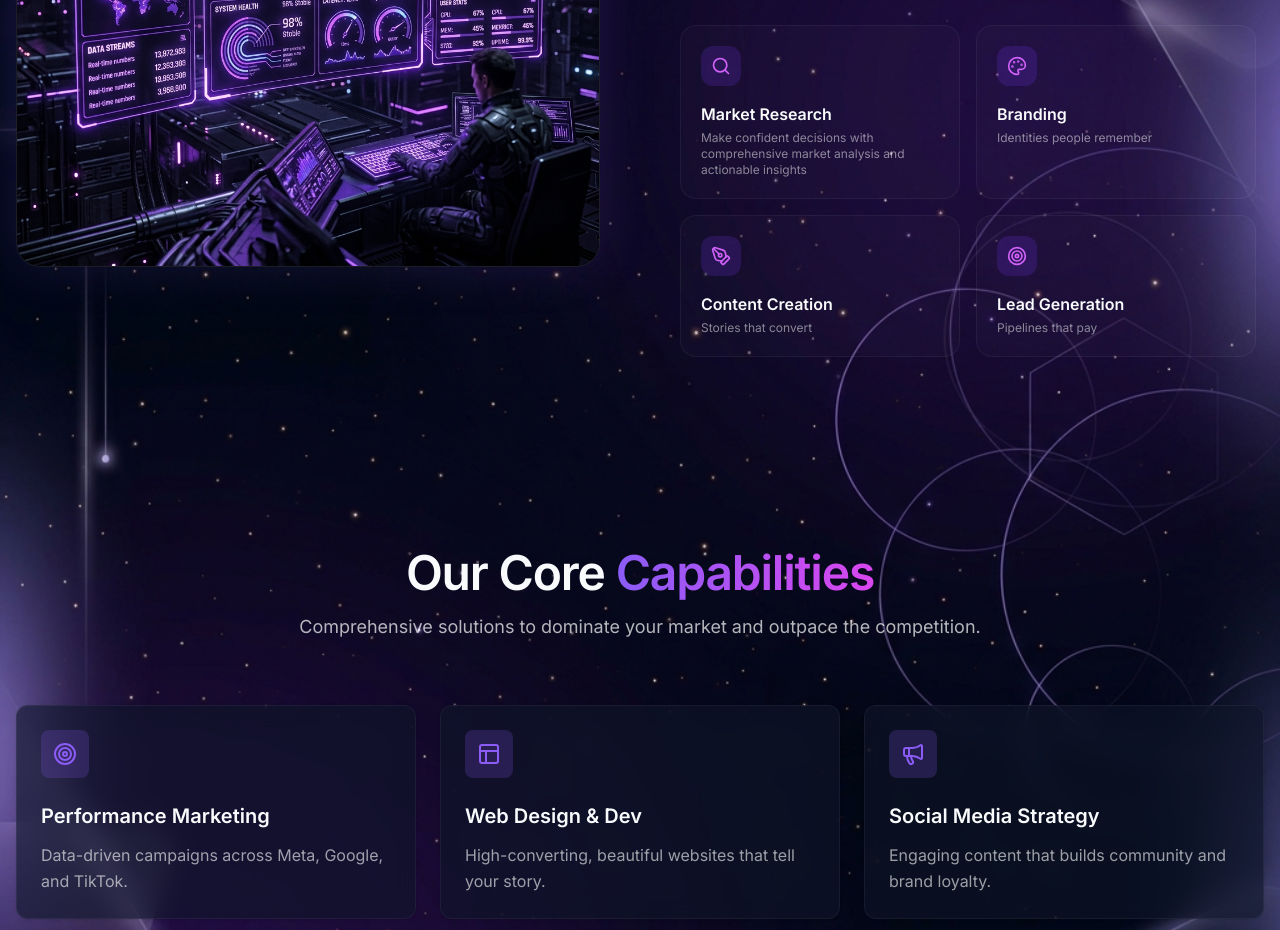
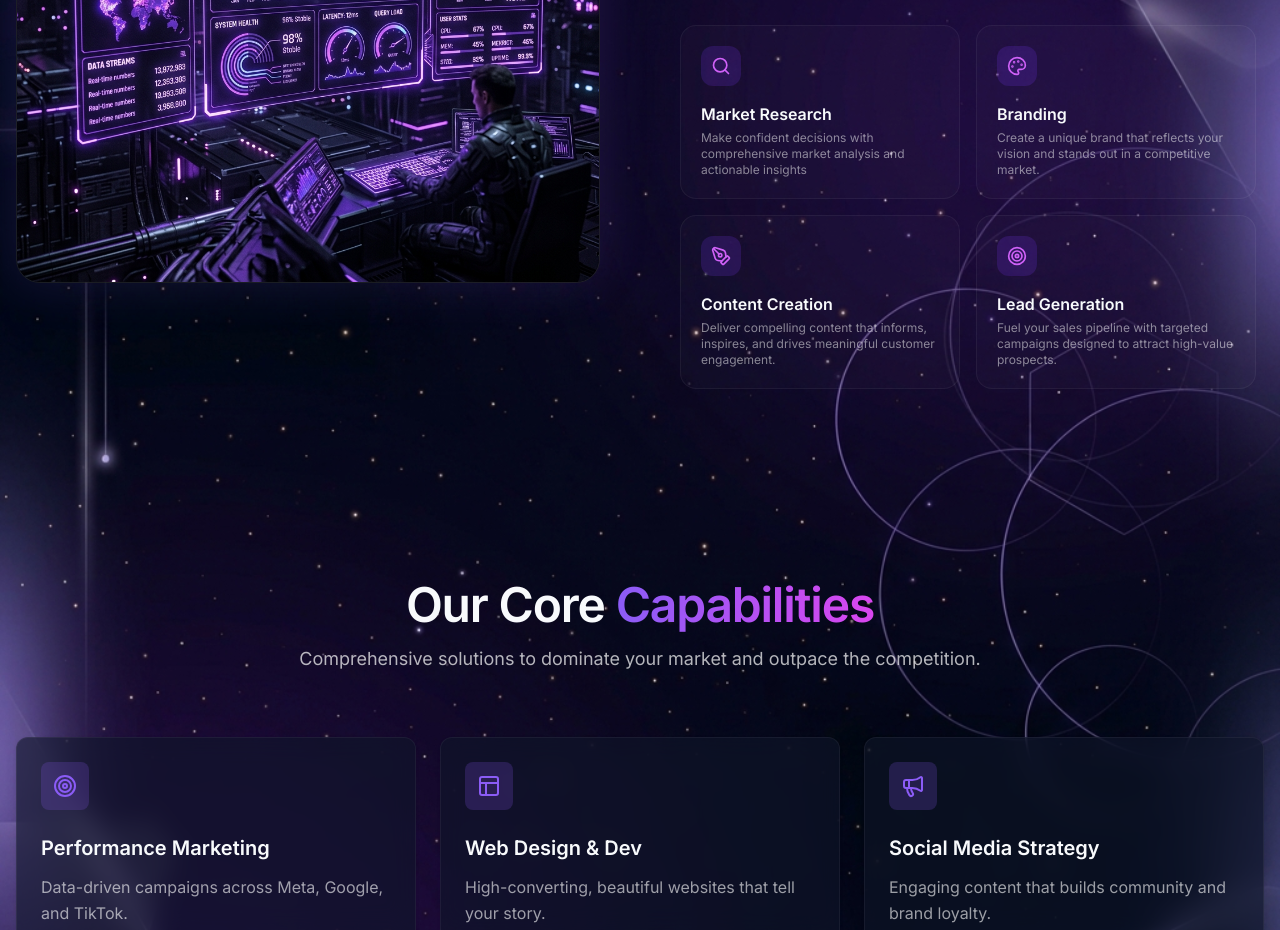
Before and after one commit to chandhirasekar/brandpanther, a Next.js app: page / in a window 1280 px wide. Shown: the part 1460-2390 px from the top of the page. Built offline with nearby package versions, Linux system fonts and the light colour scheme; a web font is replaced by a local one.

Commit message:
Update page.tsx

```diff
--- a/src/app/page.tsx
+++ b/src/app/page.tsx
@@ -133,9 +133,9 @@ export default function Home() {
                 <div className="grid sm:grid-cols-2 gap-4 pt-2 max-w-xl">
                   {[
                     { icon: Search, title: "Market Research", desc: "Make confident decisions with comprehensive market analysis and actionable insights" },
-                    { icon: Palette, title: "Branding", desc: "Identities people remember" },
-                    { icon: PenTool, title: "Content Creation", desc: "Stories that convert" },
-                    { icon: Target, title: "Lead Generation", desc: "Pipelines that pay" }
+                    { icon: Palette, title: "Branding", desc: "Create a unique brand that reflects your vision and stands out in a competitive market." },
+                    { icon: PenTool, title: "Content Creation", desc: "Deliver compelling content that informs, inspires, and drives meaningful customer engagement." },
+                    { icon: Target, title: "Lead Generation", desc: "Fuel your sales pipeline with targeted campaigns designed to attract high-value prospects." }
                   ].map((item, i) => (
                     <div key={i} className="p-5 rounded-2xl border border-white/5 bg-white/[0.02] hover:bg-white/[0.05] transition-colors group cursor-default">
                       <div className="w-10 h-10 rounded-xl bg-[hsl(262,83%,56%)]/20 flex items-center justify-center mb-4 group-hover:scale-110 transition-transform">
```
